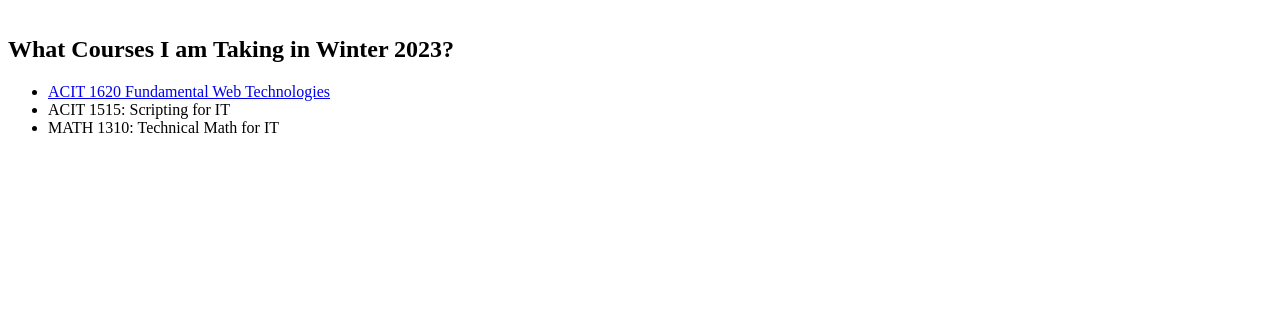
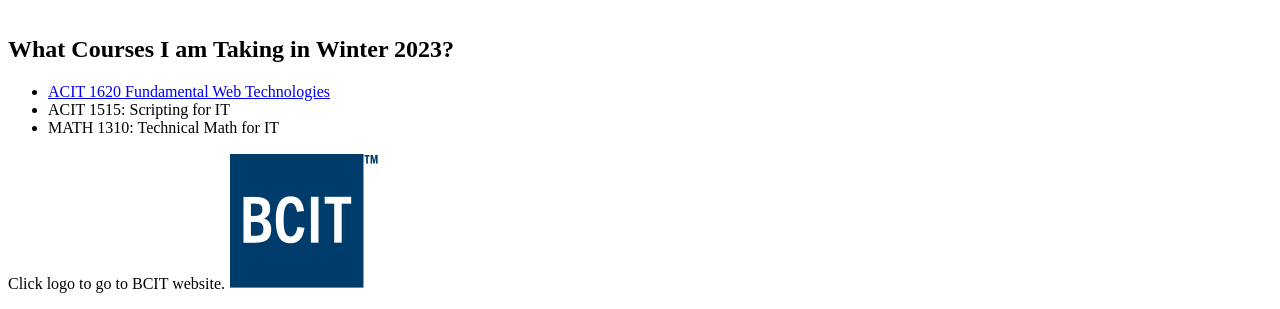
Before and after one commit to Katy0903/my_website, a plain HTML site: page index.html in a window 1280 px wide. Shown: the part 609-918 px from the top of the page. Before the commit the page ends 800 px from the top, so only its background shows below. Drawn offline with Linux system fonts and the light colour scheme.

Commit message:
add bcit logo with bcit website link into footer

```diff
--- a/index.html
+++ b/index.html
@@ -53,7 +53,8 @@
       </article>
     </main>
     <footer>
-
+        <p>Click logo to go to BCIT website. <a href="https://www.bcit.ca/" title="BCIT Website">
+            <img src="images/bcit_logo.png" alt="BCIT logo" width="150" height="136"></a></p>
     </footer>
   </body>
 </html>
```
